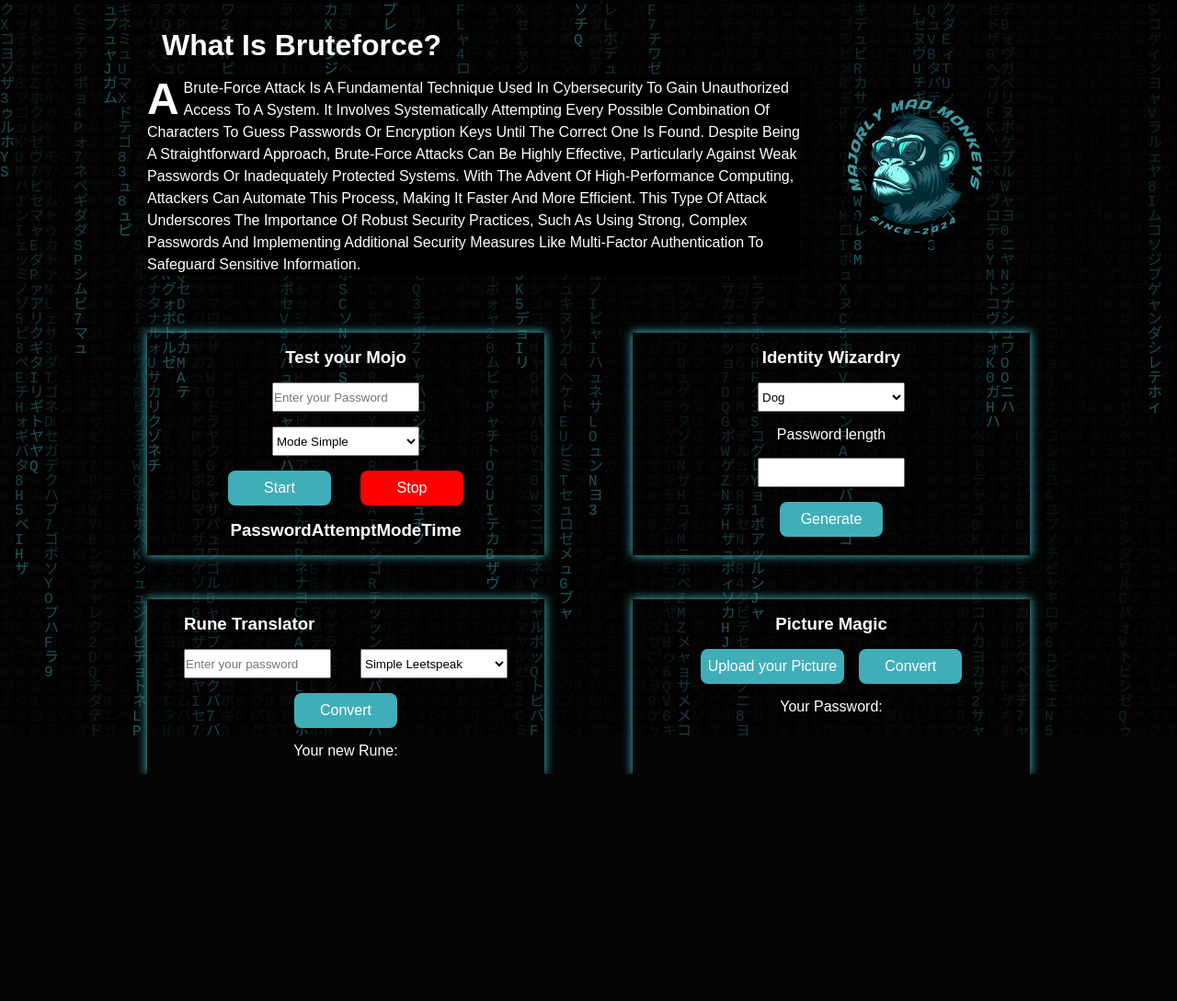
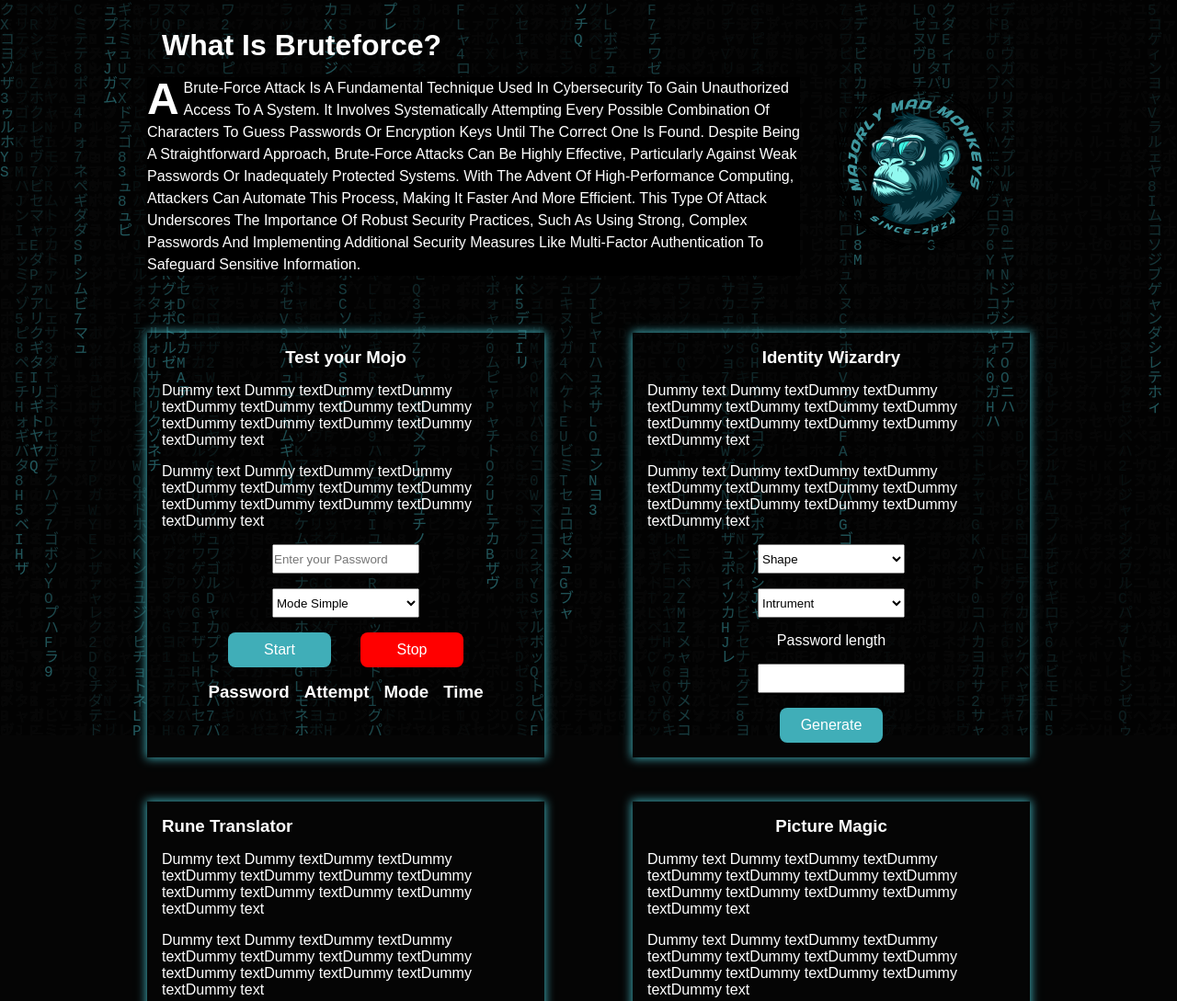
Before and after one commit to zabooz/4B-s-Baby, a website with bundled scripts: page client/index.html in a window 1280 px wide. Shown: the top 1089 px of the page at 92% size. Before the commit the page ends 842 px from the top, so only its background shows below. Built offline with nearby package versions, Linux system fonts and the light colour scheme.

Commit message:
added dumym text

```diff
--- a/client/index.html
+++ b/client/index.html
@@ -25,6 +25,8 @@
             <div class="mainTop">
                     <div id="bruteForceApp" class="appBox">
                         <h3>Test your Mojo</h3>
+                        <p>Dummy text Dummy textDummy textDummy textDummy textDummy textDummy textDummy textDummy textDummy textDummy textDummy textDummy text</p>
+                        <p>Dummy text Dummy textDummy textDummy textDummy textDummy textDummy textDummy textDummy textDummy textDummy textDummy textDummy text</p>
                         <input type="text" id="userPwd" placeholder="Enter your Password">
                         <div id="chooseBruteForce">
                                 <select id="bruteMode">
@@ -49,12 +51,39 @@
                         </div>
                         <div id="pwdGenDiv" class="appBox">
                                 <h3>Identity Wizardry</h3>
+                                <p>Dummy text Dummy textDummy textDummy textDummy textDummy textDummy textDummy textDummy textDummy textDummy textDummy textDummy text</p><p>Dummy text Dummy textDummy textDummy textDummy textDummy textDummy textDummy textDummy textDummy textDummy textDummy textDummy text</p>
+                                <select id="adjective">
+                                    <option value="shapes">Shape</option>
+                                    <option value="colors">Color</option>
+                                    <option value="textures">Texture</option>
+                                    <option value="sizes">Size</option>
+                                    <option value="tastes">Taste</option>
+                                    <option value="emotions">Emotion</option>
+                                    <option value="sounds">Sound</option>
+                                    <option value="temperatures">Temperature</option>
+                                    <option value="speeds">Speed</option>
+                                    <option value="qualities">Quality</option>
+                                    <option value="WeatherTypes">Weather</option>
 
-                                <select name="pwdGen" id="selectPwd">
-                                    <option value="dog">Dog</option>
-                                    <option value="color">Color</option>
-                                    <option value="Emotions">Emotions</option>
-                                    <option value="candy">Candy</option>
+                                </select>
+                                <select name="pwdGen" id="noun">
+                                    <option value="instruments">Intrument</option>
+                                    <option value="fruits">Fruit</option>
+                                    <option value="vegetables">Vegetable</option>
+                                    <option value="animals">Animal</option>
+                                    <option value="fantasyCreatures">Fantasy Creature</option>
+                                    <option value="rpgClasses">Rpg Class</option>
+                                    <option value="fantasyRaces">Race</option>
+                                    <option value="occupations">Jobs</option>
+                                    <option value="vehicles">Vehicle</option>
+                                    <option value="sports">Sport</option>
+                                    <option value="tooles">Tool</option>
+                                    <option value="beverages">Beverage</option>
+                                    <option value="clothingItems">Clothes</option>
+                                    <option value="bodyParts">Bodypart</option>
+                                    <option value="flowers">Flower</option>
+                                    <option value="desserts">dessert</option>
+
                                 </select>
                                 <label for="genLength">Password length</label>
                                 <input type="number" id="genLength">
@@ -67,6 +96,8 @@
                     <div id="converterSelector" class="appBox">
                     <div class="flexbox-item1">
                         <h3>Rune Translator</h3>
+                        <p>Dummy text Dummy textDummy textDummy textDummy textDummy textDummy textDummy textDummy textDummy textDummy textDummy textDummy text</p>
+                        <p>Dummy text Dummy textDummy textDummy textDummy textDummy textDummy textDummy textDummy textDummy textDummy textDummy textDummy text</p>
                         <div class="flexbox-item2">
                             <input type="text" id="passwordInput" placeholder="Enter your password">
                             <select id="converterSelect">
@@ -80,6 +111,7 @@
                 </div>
             <div  id="pictureMagic" class="appBox">
                 <h3>Picture Magic</h3>
+                <p>Dummy text Dummy textDummy textDummy textDummy textDummy textDummy textDummy textDummy textDummy textDummy textDummy textDummy text <p>Dummy text Dummy textDummy textDummy textDummy textDummy textDummy textDummy textDummy textDummy textDummy textDummy textDummy text</p></p>
                 <div class="pictureMagicDiv">
                     <div class="label"><label for="uploadFile">Upload your Picture</label></div>
                     <input type="file" value="value" id="uploadFile" style="display: none;" name="uploadFile">
--- a/client/style.css
+++ b/client/style.css
@@ -147,7 +147,10 @@ main{
     padding-bottom: 50px;
 
 }
-
+#statsHeading{
+    display: flex;
+    gap: 1rem;
+}
 @media(max-width:1030px){
     .flexbox-item2{
         flex-direction: column;
```
